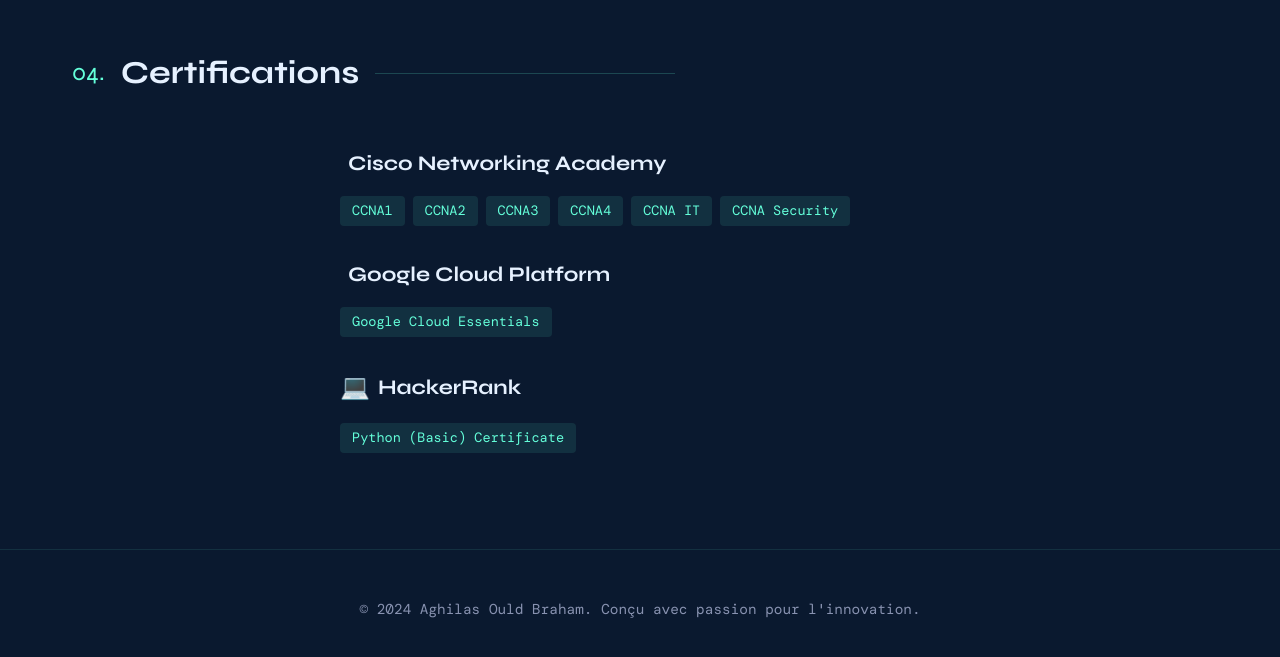
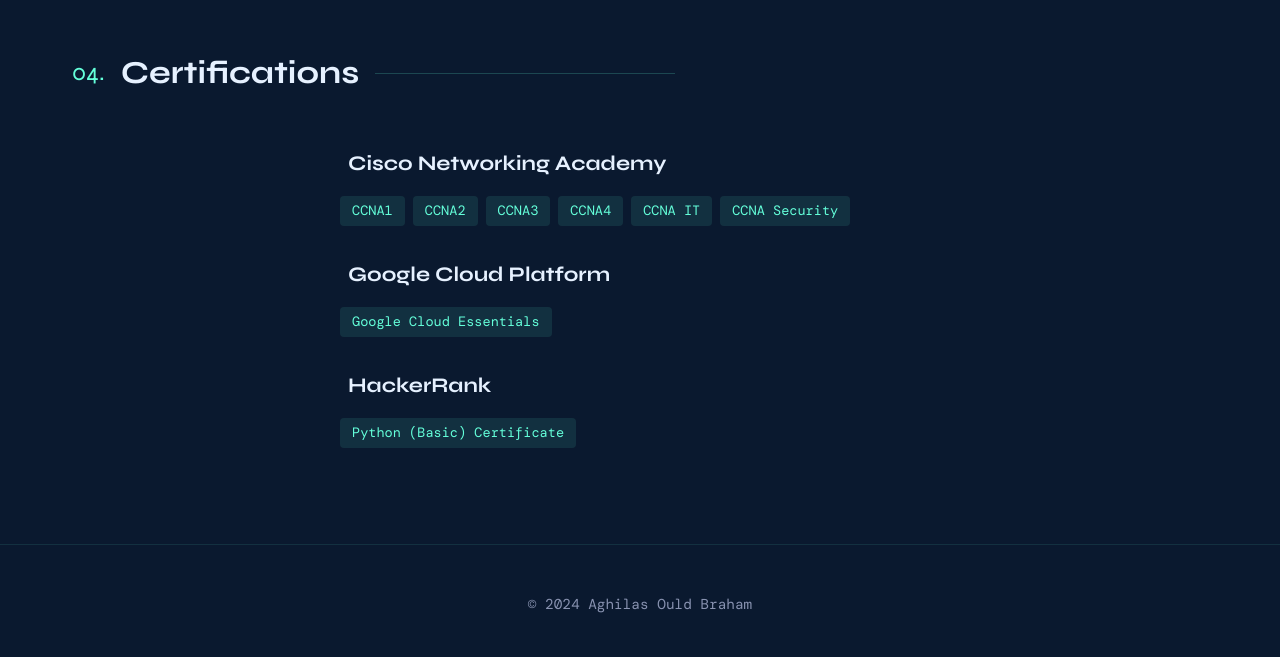
Before and after one commit to Aghilas08/portfolio, a plain HTML site: page index.html in a window 1280 px wide. Shown: the part 5004-5661 px from the top of the page. Drawn offline with nearby package versions, Linux system fonts and the light colour scheme; a web font is replaced by a local one.

Commit message:
Update HackerRank heading and footer text
Removed emoji from HackerRank heading and simplified footer text.

```diff
--- a/index.html
+++ b/index.html
@@ -932,7 +932,7 @@
 
                         <div>
                             <h3 style="color: var(--text-highlight); font-family: 'Syne', sans-serif; font-size: 1.3rem; margin-bottom: 1rem; display: flex; align-items: center; gap: 0.5rem;">
-                                <span style="font-size: 1.5rem;">💻</span> HackerRank
+                                <span style="font-size: 1.5rem;"></span> HackerRank
                             </h3>
                             <div class="timeline-tags" style="justify-content: flex-start;">
                                 <span class="tag">Python (Basic) Certificate</span>
@@ -946,7 +946,7 @@
 
     <footer>
         <div class="container">
-            <p>© 2024 Aghilas Ould Braham. Conçu avec passion pour l'innovation.</p>
+            <p>© 2024 Aghilas Ould Braham</p>
         </div>
     </footer>
 
```
